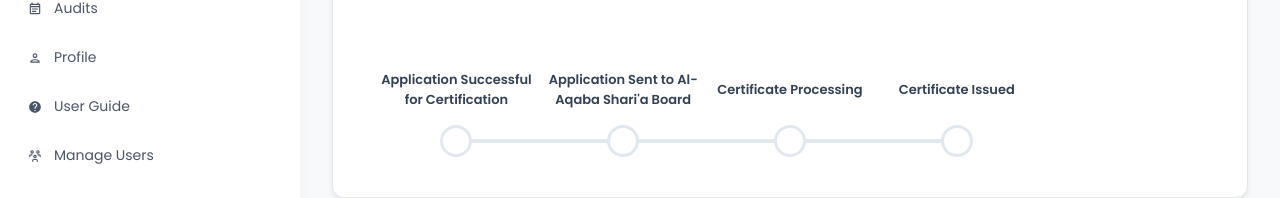
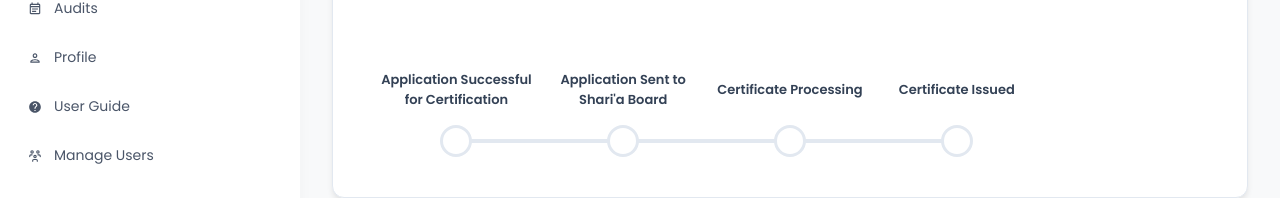
Before and after one commit to village-coders/Halal-Certification-Authority, a React (Vite) app: page /applications/1/track in a window 1280 px wide. Shown: the part 478-676 px from the top of the page. Built offline with nearby package versions, Linux system fonts and the light colour scheme; no server answers; sample sign-in values are in the browser's storage; a web font is replaced by a local one.

Commit message:
cjvdmdkfkdfd

```diff
--- a/src/pages/TrackApplication.jsx
+++ b/src/pages/TrackApplication.jsx
@@ -63,7 +63,7 @@ const TrackApplication = () => {
     { id: 10, label: 'Audit Report Submitted' },
     // Row 3
     { id: 11, label: 'Application Successful for Certification' },
-    { id: 12, label: "Application Sent to Al-Aqaba Shari'a Board" },
+    { id: 12, label: "Application Sent to Shari'a Board" },
     { id: 13, label: 'Certificate Processing' },
     { id: 14, label: 'Certificate Issued' },
   ];
```
